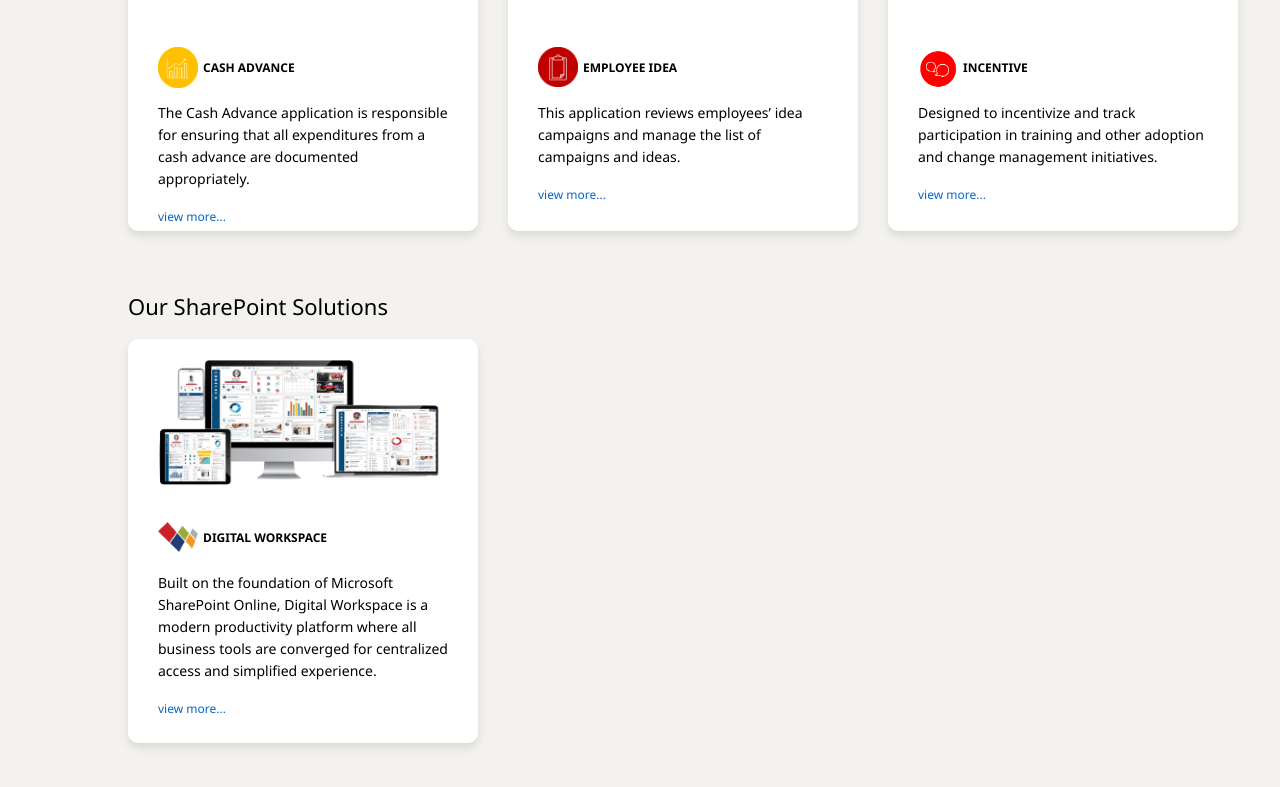
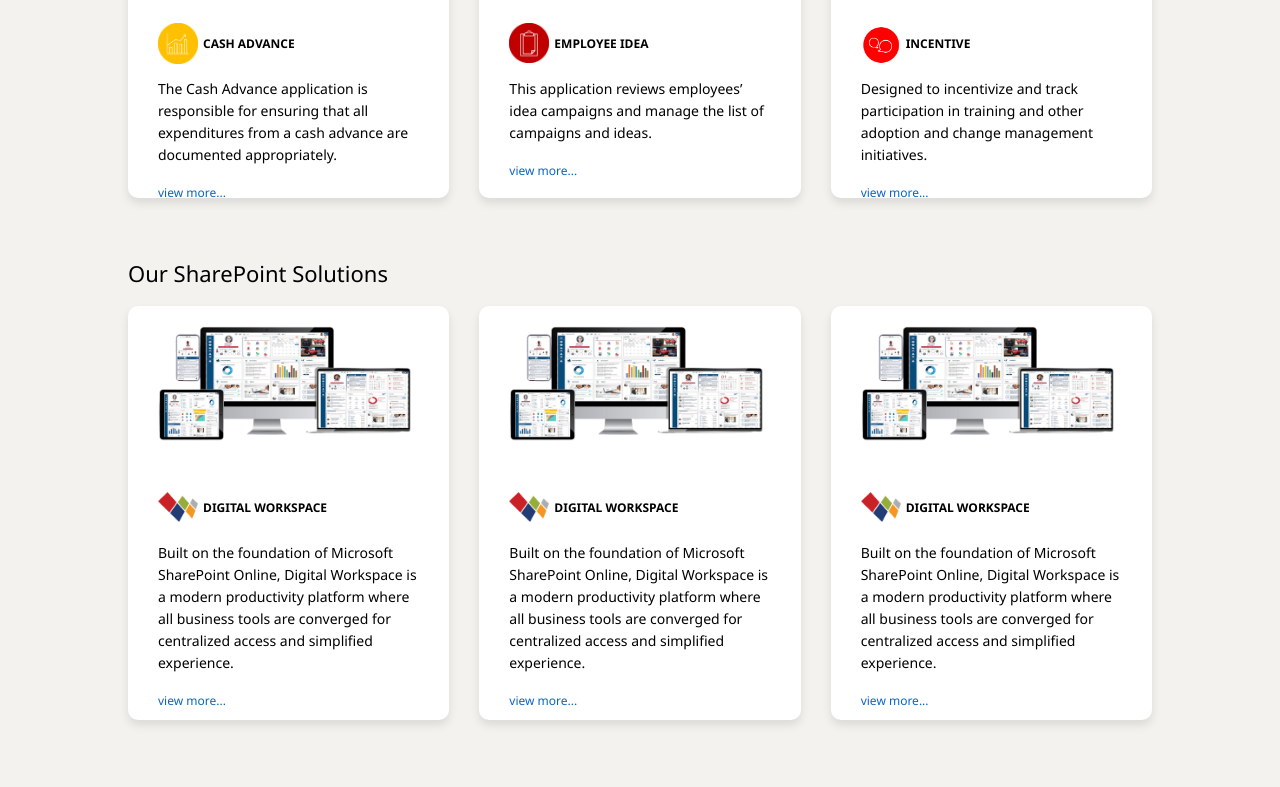
Before and after one commit to didhee/one-pager2, a plain HTML site: page index.html in a window 1280 px wide. Shown: the part 2032-2819 px from the top of the page. Drawn offline with Linux system fonts and the light colour scheme.

Commit message:
bugs fixed and grid responsiveness

```diff
--- a/index.html
+++ b/index.html
@@ -83,7 +83,7 @@
 
       .grid-wrapper {
          display: grid;
-         grid-template-columns: repeat(3, minmax(350px, 1fr));
+         grid-template-columns: repeat(auto-fill, minmax(300px, auto));
          gap: 30px;
       }
 
@@ -105,7 +105,7 @@
       }
 
       .card-img {
-         width: 25%;
+         /* width: 25%; */
          /* height: 30%; */
       }
 
@@ -139,7 +139,7 @@
          padding-top: 35px;
       }
 
-      .card1-11, .card1-13 {
+      .card1-11 {
          width: 100%;
          height: 55%;
       }
@@ -147,6 +147,11 @@
       .card1-12 {
          width: 100%;
          height: 35%;
+      }
+
+      .card1-13 {
+         width: 100%;
+         height: 54%;
       }
 
       .card1-14 {
@@ -458,7 +463,40 @@
          <div class="grid-wrapper">
             <div class="card">
                <div class="card-img card1-12">
-                  <img src="/images/digital-workspacee.png" alt="dw-logo" class="card1">
+                  <!-- <img src="/images/assentory-device.png" alt=""> -->
+                  <img src="/images/digital-workspacee.png" alt="dw-logo">
+               </div>
+
+               <div class="card-details deets1">
+                  <div class="logo1">
+                     <img src="/images/digitat-workspace.png" alt="digital-workspace-logo" class="logo-img logo-img1">
+                     <h3 class="title">Digital Workspace</h3>
+                  </div>
+                  <p class="subtitle">Built on the foundation of Microsoft SharePoint Online, Digital Workspace is a modern productivity platform where all business tools are converged for centralized access and simplified experience.</p>
+                  <a href="#">view more...</a>
+               </div>
+            </div>
+
+            <div class="card">
+               <div class="card-img card1-12">
+                  <!-- <img src="/images/assentory-device.png" alt=""> -->
+                  <img src="/images/digital-workspacee.png" alt="dw-logo">
+               </div>
+
+               <div class="card-details deets1">
+                  <div class="logo1">
+                     <img src="/images/digitat-workspace.png" alt="digital-workspace-logo" class="logo-img logo-img1">
+                     <h3 class="title">Digital Workspace</h3>
+                  </div>
+                  <p class="subtitle">Built on the foundation of Microsoft SharePoint Online, Digital Workspace is a modern productivity platform where all business tools are converged for centralized access and simplified experience.</p>
+                  <a href="#">view more...</a>
+               </div>
+            </div>
+
+            <div class="card">
+               <div class="card-img card1-12">
+                  <!-- <img src="/images/assentory-device.png" alt=""> -->
+                  <img src="/images/digital-workspacee.png" alt="dw-logo">
                </div>
 
                <div class="card-details deets1">
```
